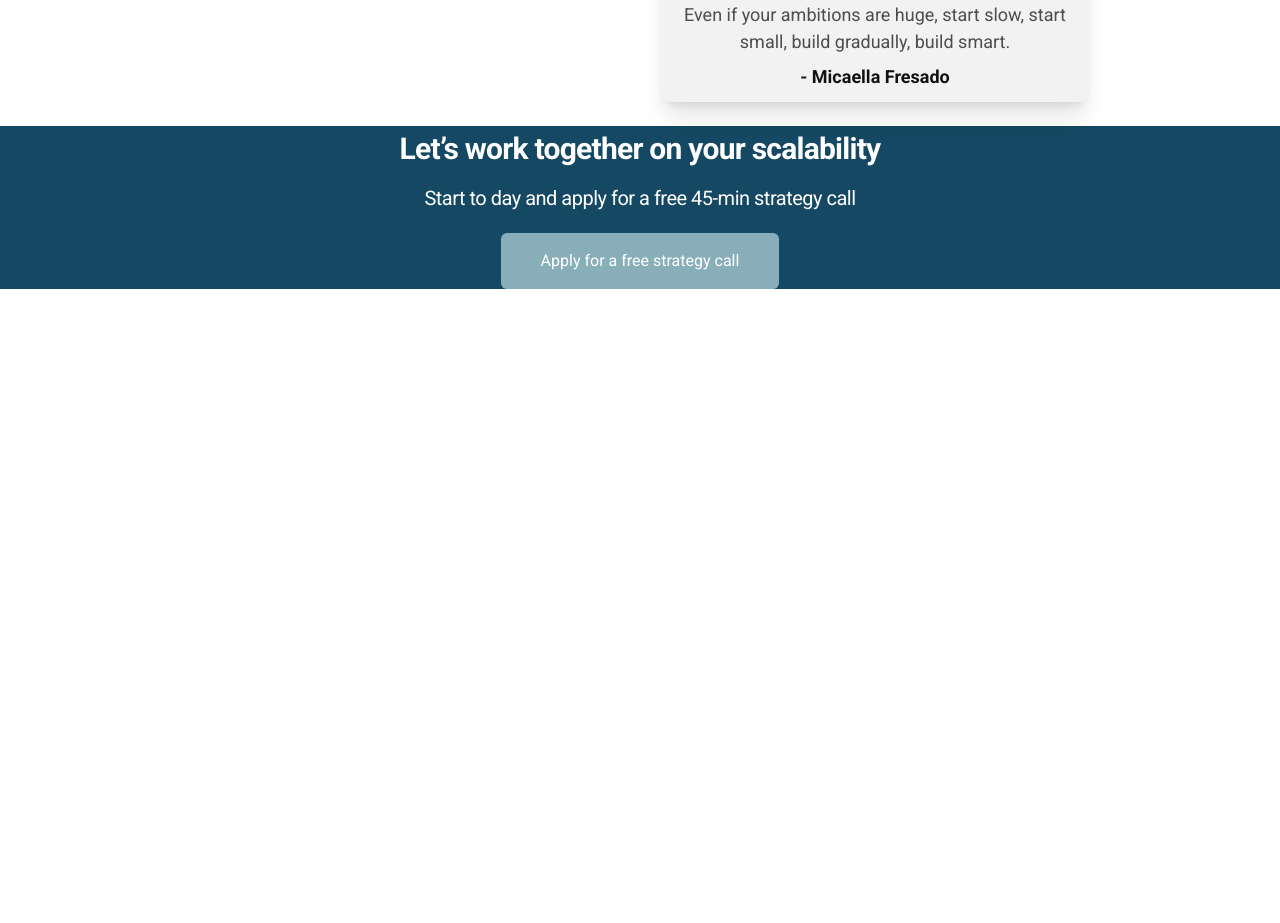
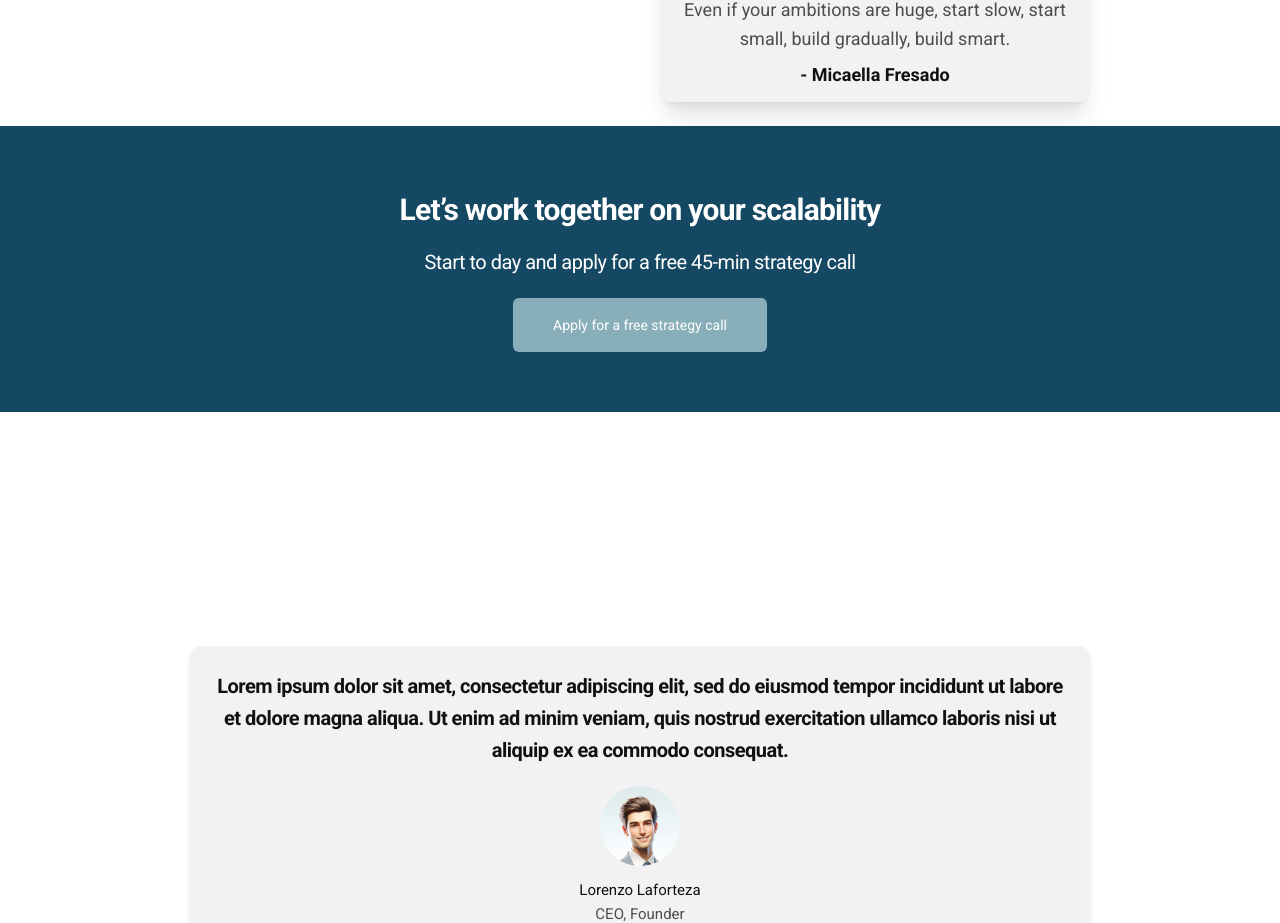
Before and after one commit to LA4th/crestvale-consultancy-project, a Vue app: page / in a window 1280 px wide. Shown: the part 3138-4061 px from the top of the page. Before the commit the page ends 3427 px from the top, so only its background shows below. Built offline with nearby package versions, Linux system fonts and the light colour scheme; a web font is replaced by a local one; what @iscodex/tailwindcss-animate would draw is missing.

Commit message:
Adding other page

```diff
--- a/package.json
+++ b/package.json
@@ -15,7 +15,9 @@
     "vue": "^3.5.22"
   },
   "devDependencies": {
+    "@iconify/vue": "^5.0.0",
     "@vitejs/plugin-vue": "^6.0.1",
+    "naive-ui": "^2.43.1",
     "vite": "npm:rolldown-vite@7.1.14"
   },
   "overrides": {
--- a/src/App.vue
+++ b/src/App.vue
@@ -11,6 +11,10 @@
       <TheApplyPage></TheApplyPage>
     </div>
   </div>
+  <div class="max-w-full w-[900px] m-auto px-2 md:px-0">
+    <TheCarousel></TheCarousel>
+    <TheNotSurePage></TheNotSurePage>
+  </div>
 </template>
 <script setup>
 import TheHeader from './Components/TheHeader.vue';
@@ -19,4 +23,6 @@ import TheVisionGoalPage from './Components/TheVisionGoalPage.vue';
 import TheBookPage from './Components/TheBookPage.vue';
 import TheFounderPage from './Components/TheFounderPage.vue';
 import TheApplyPage from './Components/TheApplyPage.vue';
+import TheCarousel from './Components/TheCarousel.vue';
+import TheNotSurePage from './Components/TheNotSurePage.vue';
 </script>
--- a/src/Components/TheApplyPage.vue
+++ b/src/Components/TheApplyPage.vue
@@ -1,5 +1,5 @@
 <template>
-  <div class="max-w-full flex flex-col gap-y-5 items-center justify-center">
+  <div class="max-w-full flex flex-col gap-y-5 items-center justify-center py-15">
     <div class="flex flex-col gap-y-3 opacity-0" ref="elementText" :class="{'opacity-100 animate-fade-in-start animate-once animate-duration-400 animate-delay-1 animate-normal':isVisibleText}">
       <span class="font-roboto text-center text-white text-[30px] font-bold tracking-tight">Let’s work together on your scalability</span>
       <span class="font-roboto text-center text-white text-[20px] tracking-tight">Start to day and apply for a free 45-min strategy call</span>
--- /dev/null
+++ b/src/Components/TheCarousel.vue
@@ -0,0 +1,52 @@
+<template>
+  <div class="max-w-full min-h-screen flex justify-center items-center">
+    <n-carousel autoplay class="w-full bg-gray-white py-6 flex justify-center items-center rounded-xl md:shadow-md">
+      <n-carousel-item v-for="(person, index) in carouselPersonInfo" :key="index" class="w-full px-5 flex flex-col items-center justify-center gap-y-5">
+        <p class="font-roboto font-bold tracking-tight text-slight-black text-[20px] text-center">{{ person.statement }}</p>
+        <div class="flex flex-col items-center gap-y-3">
+          <img :src="person.personalImage" alt="" class="w-20 h-20 object-cover object-[center_15%] rounded-full">
+          <div class="flex flex-col items-center gap-y-2">
+            <div class="flex flex-col items-center">
+              <span class="font-roboto text-[15px] text-slight-black">{{ person.name }}</span>
+              <span class="font-roboto text-[15px] text-gray">{{ person.role }}</span>
+            </div>
+            <div class="flex flex-row items-center">
+              <Icon
+                v-for="i in 5"
+                :key="i"
+                :icon="i <= person.stars ? 'mdi:star' : 'mdi:star-outline'"
+                class="text-yellow-400 text-xl"
+              />
+            </div>
+          </div>
+        </div>
+      </n-carousel-item>
+    </n-carousel>
+  </div>
+</template>
+<script setup>
+  import { ref } from 'vue';
+  import { Icon } from "@iconify/vue";
+  import { NCarousel, NCarouselItem } from 'naive-ui';
+
+  import person1Image from '../Assets/People_1.jpeg';
+  import person2Image from '../Assets/People_4.jpeg';
+
+  const carouselPersonInfo = ref([
+    {
+      name: "Lorenzo Laforteza",
+      role: "CEO, Founder",
+      personalImage: person1Image,
+      statement: "Lorem ipsum dolor sit amet, consectetur adipiscing elit, sed do eiusmod tempor incididunt ut labore et dolore magna aliqua. Ut enim ad minim veniam, quis nostrud exercitation ullamco laboris nisi ut aliquip ex ea commodo consequat.",
+      stars: 4
+    },
+    {
+      name: "Micaella Laforteza",
+      role: "CEO, Founder",
+      personalImage: person2Image,
+      statement: "Lorem ipsum dolor sit amet, consectetur adipiscing elit, sed do eiusmod tempor incididunt ut labore et dolore magna aliqua. Ut enim ad minim veniam, quis nostrud exercitation ullamco laboris nisi ut aliquip ex ea commodo consequat.",
+      stars: 5
+    }
+  ]);
+
+</script>
--- /dev/null
+++ b/src/Components/TheNotSurePage.vue
@@ -0,0 +1,50 @@
+<template>
+  <div class="max-w-full min-h-screen">
+    <div class="flex flex-col gap-y-5 items-center md:flex-row md:gap-x-5 md:py-10">
+      <div class="flex flex-col items-center gap-y-5 md:w-2/4">
+        <!-- PARAGRAPH -->
+        <div class="flex flex-col items-center gap-y-3">
+          <span class="font-roboto text-[30px] font-bold text-slight-black text-center tracking-tight md:text-left">
+            Not sure yet, book a free strategy call
+          </span>
+          <p class="font-roboto text-[20px] text-gray text-center tracking-tight md:text-left">
+            Lorem ipsum dolor, sit amet consectetur adipisicing elit. Quo laboriosam asperiores optio ab blanditiis cupiditate! Quo asperiores corrupti vel natus, voluptatem autem illo excepturi quos iste provident suscipit delectus quod.
+          </p>
+        </div>
+        <!-- BUTTON -->
+        <div class="w-full md:w-auto md:mr-auto">
+          <ButtonCall :btnName="btnName" :btnStyle="btnStyle"></ButtonCall>
+        </div>
+      </div>
+      <!-- IMAGE -->
+      <div class="bg-gray-white p-5 flex flex-col items-center justify-center rounded-xl gap-y-5 md:w-2/4 md:shadow-md">
+        <img :src="listInfo[0].personImage" alt="Person Image" class="w-30 h-30 rounded-full object-cover object-[center_10%]">
+        <!-- LIST -->
+        <ul class="flex flex-col gap-y-10">
+          <li v-for="(info, index) in listInfo[0].listInfo" :key="index" class="flex flex-row items-start gap-x-3">
+            <span class="flex justify-between items-center">
+              <Icon icon="mdi:check" class="text-white w-10 h-10 rounded-full bg-dark-blue p-1" />
+            </span>
+            <span class="font-roboto text-gray font-bold text-[20px] tracking-normal">{{ info }}</span>
+          </li>
+        </ul>
+      </div>
+    </div>
+  </div>
+</template>
+<script setup>
+import { ref } from 'vue';
+import { Icon } from "@iconify/vue";
+
+import ButtonCall from './ButtonCall.vue';
+import personImage from '../Assets/People_Landing.jpeg';
+
+const btnName = ref("Apply for a free strategy call");
+const btnStyle = ref("min-w-0 w-full font-roboto py-4 px-10 bg-dark-blue text-white rounded-md md:cursor-pointer md:shadow-md md:hover:bg-light-blue md:active:bg-dark-blue md:duration-300 md:ease-in-out");
+const listInfo = ref([
+  {
+    personImage: personImage,
+    listInfo: ["45 Minute strategy call.", "Become a market leader.", "Learn how to build relatioship with your client.", "Transcend yourself and business to a new dimension."]
+  }
+])
+</script>
--- a/src/main.js
+++ b/src/main.js
@@ -7,6 +7,8 @@ import TheVisionGoalPage from './Components/TheVisionGoalPage.vue';
 import TheBookPage from './Components/TheBookPage.vue';
 import TheFounderPage from './Components/TheFounderPage.vue';
 import TheApplyPage from './Components/TheApplyPage.vue';
+import TheCarousel from './Components/TheCarousel.vue';
+import TheNotSurePage from './Components/TheNotSurePage.vue';
 import ButtonCall from './Components/ButtonCall.vue';
 
 const app = createApp(App);
@@ -17,6 +19,8 @@ app.component('TheVisionGoalPage', TheVisionGoalPage);
 app.component('TheBookPage', TheBookPage)
 app.component('TheFounderPage', TheFounderPage);
 app.component('TheApplyPage', TheApplyPage);
+app.component('TheCarousel', TheCarousel);
+app.component('TheNotSurePage', TheNotSurePage);
 app.component('ButtonCall', ButtonCall);
 
 app.mount('#app')
```
Also changed, not shown: 1 other file (tests, documents, lock files or other folders).
